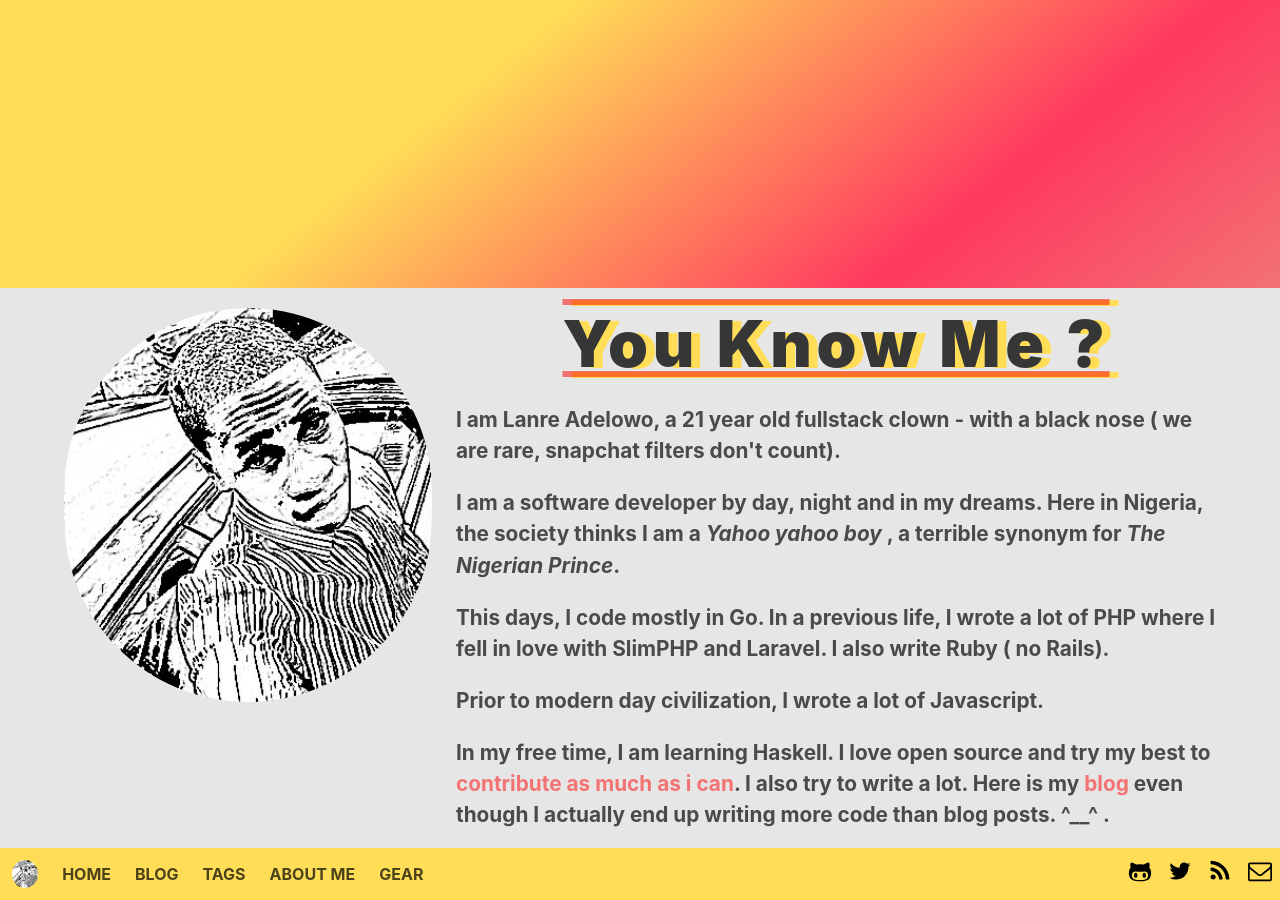
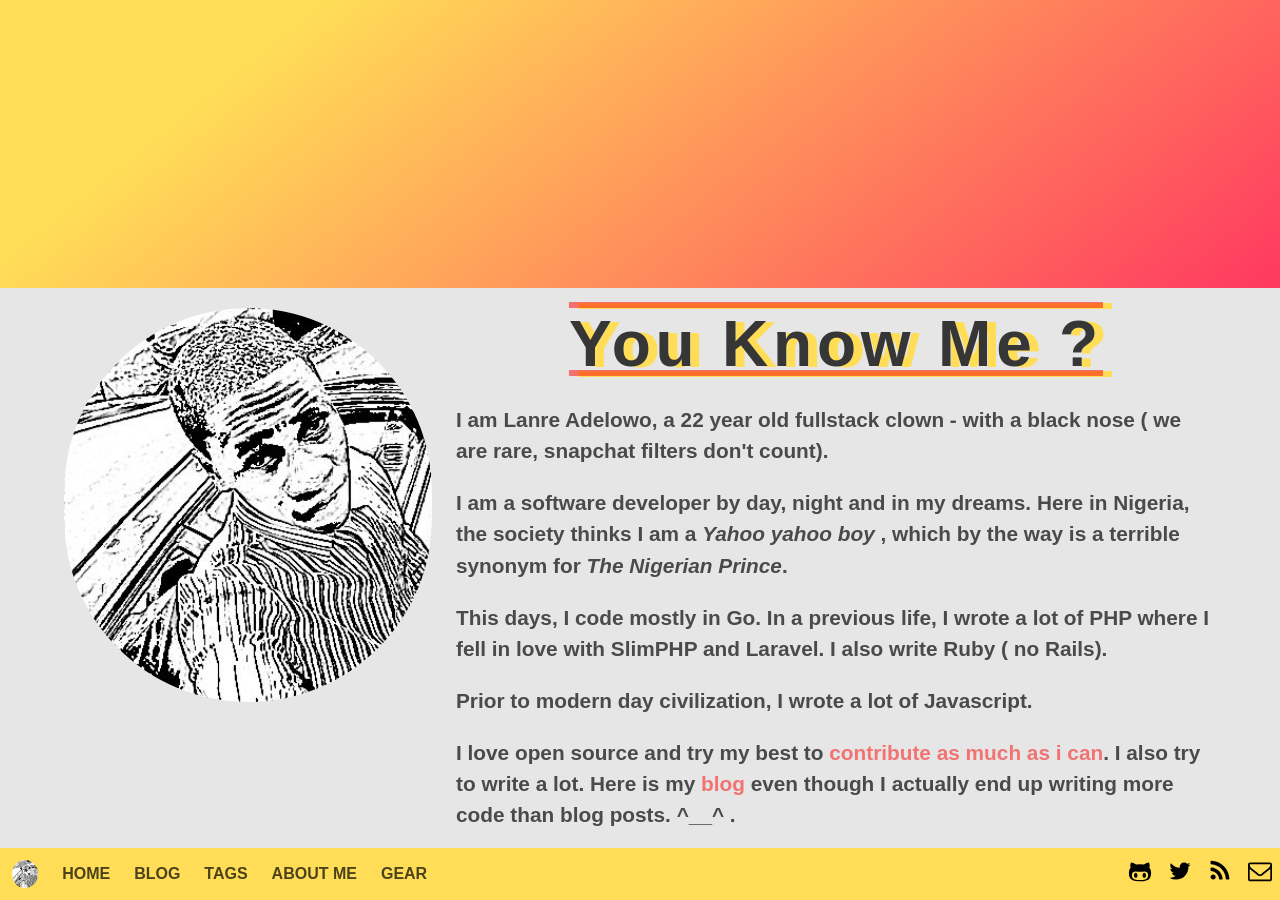
Before and after one commit to adelowo/portfolio, a Jekyll site: the page built from about.html, in a window 1280 px wide. Built offline with Jekyll 4.4.1, drawn with Linux system fonts in a browser that asks for light colours; some web fonts are replaced.

Commit message:
little important updates

```diff
--- a/_includes/head.html
+++ b/_includes/head.html
@@ -63,6 +63,7 @@
     <link rel="stylesheet" href="{{ "/assets/css/main.css" | prepend: site.baseurl }}">
     <link rel="canonical" href="{{ page.url | replace:'index.html','' | prepend: site.baseurl | prepend: site.url }}">
     <link rel="alternate" type="application/rss+xml" title="{{ site.title }}" href="{{ "/feed.xml" | prepend: site.baseurl | prepend: site.url }}" />
+    <link href="https://fonts.googleapis.com/css?family=Muli" rel="stylesheet">
 </head>
 
 <nav class="navbar is-transparent is-fixed-bottom is-warning" id="navbarFixBottom">
@@ -157,7 +158,8 @@
 	A software developer interested in the web.
       </h2>
       <div>
-	<a class="button is-large is-tomato is-rounded" href="/about"> Read more </a>
+	      <a class="button is-large is-tomato is-rounded"
+		      style="background-color: linear-gradient(120deg, #f6d365 0%, #fda085 100%)" href="/about"> Read more </a>
       </div>
       {% endif %}
     </div>
--- a/about.html
+++ b/about.html
@@ -1,8 +1,10 @@
 ---
+
 layout: minimal
 title: "About me"
 permalink: /about/index.html
 description: "I am Lanre Adelowo, a Software Developer interested in the web"
+
 ---
 
 <section class="container">
@@ -24,14 +26,14 @@
 		<div class="content">
 		<div id="has-about-text">
 		<p>
-   	   		I am Lanre Adelowo, a 21 year old fullstack clown - with a black nose
+   	   		I am Lanre Adelowo, a 22 year old fullstack clown - with a black nose
 			( we are rare, snapchat filters don't count).
 		</p>
 
 		<p>
 		    I am a software developer by day, night and in my dreams.
        Here in Nigeria, the society thinks I am a <span
-       class="is-italic"> Yahoo yahoo boy </span>, a terrible synonym for
+       class="is-italic"> Yahoo yahoo boy </span>, which by the way is a terrible synonym for
        <span class="is-italic is-capitalized">The nigerian prince</span>.
 		</p>
 
@@ -48,7 +50,7 @@
 		</p>
 
 		<p>
-			In my free time, I am learning Haskell. I love open source and
+			I love open source and
 			try my best to <a href="https://github.com/adelowo"
 				class="is-tomato">contribute as much as i can</a>.
    			I also try to write a lot. Here is my <a
--- a/src/sass/_code.sass
+++ b/src/sass/_code.sass
@@ -4,7 +4,7 @@
     @extend %vertical-rhythm !optional;
 
     .highlighter-rouge &
-      background: hsl(0, 0%, 98%);
+      background: hsl(0, 0%, 94%);
 
     .c
       color: #998; font-style: italic  // Comment
```
Also changed, not shown: src/sass/main.sass (+5 -2 lines), assets/css/main.css.
